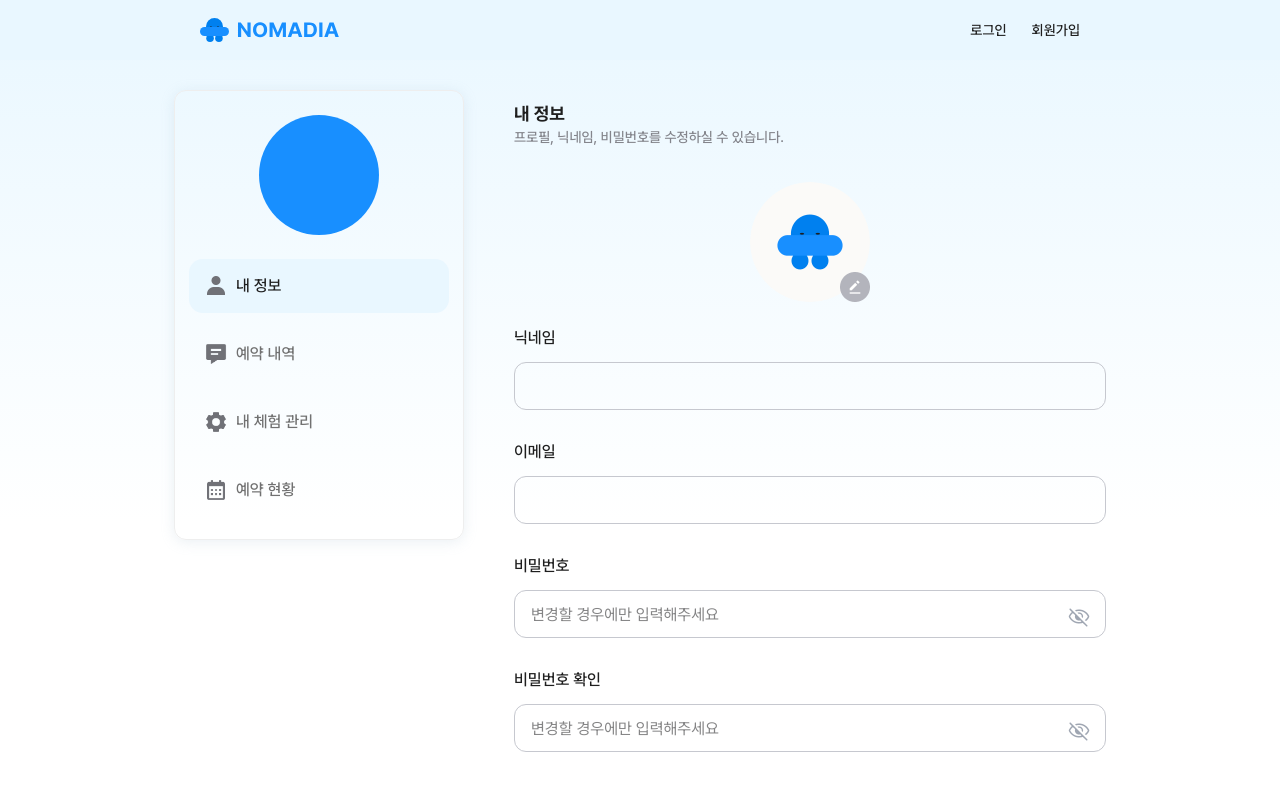
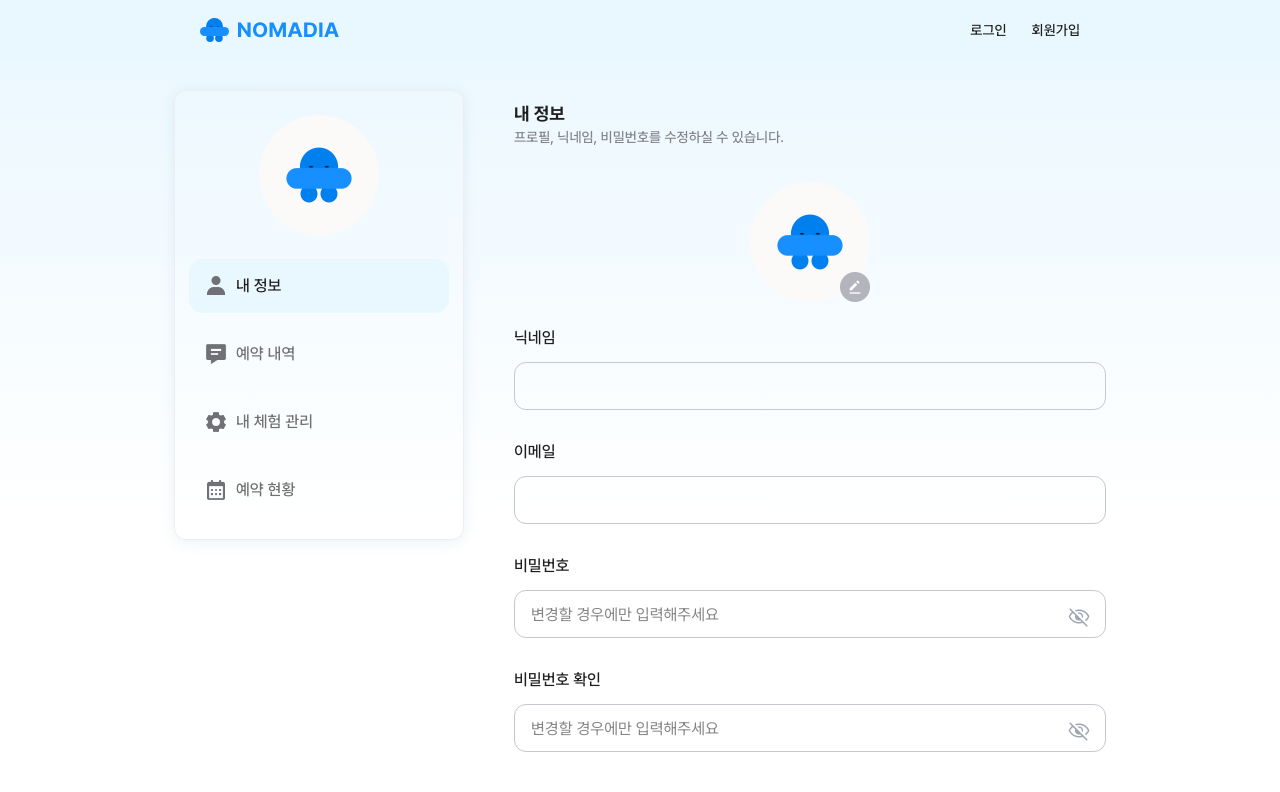
Before and after one commit to codeit-team6/nomadia, a Next.js app: page /my/profile in a window 1280 px wide. Shown: the top 792 px of the page. Built offline with nearby package versions, Linux system fonts and the light colour scheme; no server answers.

Commit message:
✨ Feat: 프로필 수정시 헤더, 사이드바에 반영
- tanstackQuery 사용

```diff
--- a/src/features/my/components/sidebar.tsx
+++ b/src/features/my/components/sidebar.tsx
@@ -5,7 +5,10 @@ import Link from 'next/link';
 import { usePathname } from 'next/navigation';
 import React from 'react';
 
+import { useMe } from '@/features/my/profile/lib/hooks/useMe';
+
 const Sidebar = () => {
+  const defaultProfileImage = '/images/icons/profile-default.png';
   const pathname = usePathname();
   const menus = [
     { key: 'profile', label: '내 정보', image: '/images/icons/icon-user.png' },
@@ -26,9 +29,17 @@ const Sidebar = () => {
     },
   ];
 
+  const { data: me } = useMe();
+
   return (
     <div className="shadow-experience-card flex h-[45rem] w-[32.7rem] flex-col items-center rounded-[1.2rem] border border-gray-50 px-[1.4rem] py-[2.4rem] md:h-[34.2rem] md:w-[17.8rem] lg:h-[45rem] lg:w-[29rem]">
-      <div className="bg-main mb-[2.4rem] aspect-square w-[12rem] rounded-full md:mb-[1.2rem] md:w-[7rem] lg:mb-[2.4rem] lg:w-[12rem]"></div>
+      <Image
+        src={me?.profileImageUrl || defaultProfileImage}
+        alt="profile-image"
+        width={120}
+        height={120}
+        className="mb-[2.4rem] aspect-square w-[12rem] rounded-full object-cover md:mb-[1.2rem] md:w-[7rem] lg:mb-[2.4rem] lg:w-[12rem]"
+      />
       <ul className="flex w-full flex-col gap-[1.4rem] md:gap-[1.2rem] lg:gap-[1.4rem]">
         {menus.map((menu) => {
           const isActive = pathname === `/my/${menu.key}`;
--- a/src/features/my/profile/components/profile.tsx
+++ b/src/features/my/profile/components/profile.tsx
@@ -34,6 +34,7 @@ const Profile = () => {
   const [previewUrl, setPreviewUrl] = useState(
     '/images/icons/profile-default.png',
   );
+  const isImageChanged = !!selectedImage;
 
   // 사용자 정보 가져오기 (hook?)
   useEffect(() => {
@@ -91,6 +92,12 @@ const Profile = () => {
       toast.error(`수정 실패`);
     }
   };
+
+  // const mutation = useMutation(editMe, {
+  //   onSuccess: () => {
+  //     QueryClient.invalidateQueries(['me'])
+  //   },
+  // });
 
   if (isloading) {
     return (
@@ -172,7 +179,7 @@ const Profile = () => {
         </button>
         <button
           type="submit"
-          disabled={!isDirty || !isValid || isSubmitting}
+          disabled={!isValid || isSubmitting || (!isDirty && !isImageChanged)}
           className="bg-main h-[4.7rem] w-full cursor-pointer rounded-[1.4rem] text-[1.6rem] font-bold text-white disabled:bg-gray-200 md:h-[4.1rem] md:w-[12rem] md:text-[1.4rem]"
         >
           저장하기
--- /dev/null
+++ b/src/features/my/profile/lib/hooks/useMe.ts
@@ -0,0 +1,10 @@
+import { useQuery } from '@tanstack/react-query';
+
+import { getMe } from '@/features/my/profile/lib/api/profile.api';
+
+export const useMe = () => {
+  return useQuery({
+    queryKey: ['me'],
+    queryFn: getMe,
+  });
+};
--- a/src/shared/components/header.tsx
+++ b/src/shared/components/header.tsx
@@ -6,6 +6,7 @@ import { useRouter } from 'next/navigation';
 import React from 'react';
 
 import { useAuthStore } from '@/features/auth/stores/useAuthStore';
+import { useMe } from '@/features/my/profile/lib/hooks/useMe';
 import Dropdown from '@/shared/components/dropdown';
 import useHydration from '@/shared/libs/hooks/useHydration';
 
@@ -15,6 +16,7 @@ const Header = () => {
   const user = useAuthStore((state) => state.user);
   const logout = useAuthStore((state) => state.logout);
   const router = useRouter();
+  const { data: me } = useMe();
 
   const handleLogout = () => {
     logout();
@@ -64,15 +66,15 @@ const Header = () => {
               trigger={
                 <button className="flex items-center gap-3">
                   <Image
-                    src="/images/icons/profile.svg"
+                    src={me?.profileImageUrl || '/images/icons/profile.svg'}
                     alt="프로필사진"
                     width={30}
                     height={30}
-                    className="rounded-full"
+                    className="aspect-square rounded-full"
                   />
                   {isLoggedIn && user && (
                     <span className="txt-14-medium text-gray-950">
-                      {user.nickname}
+                      {me?.nickname}
                     </span>
                   )}
                 </button>
```
